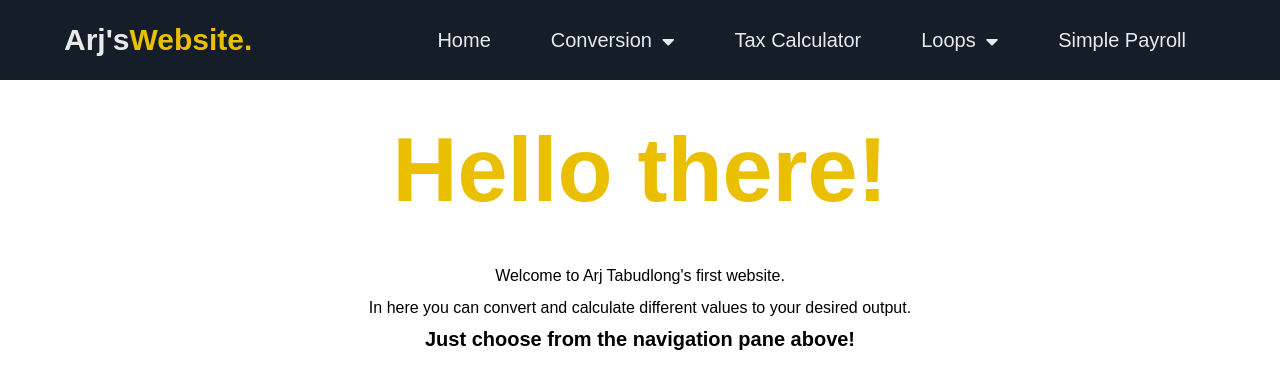
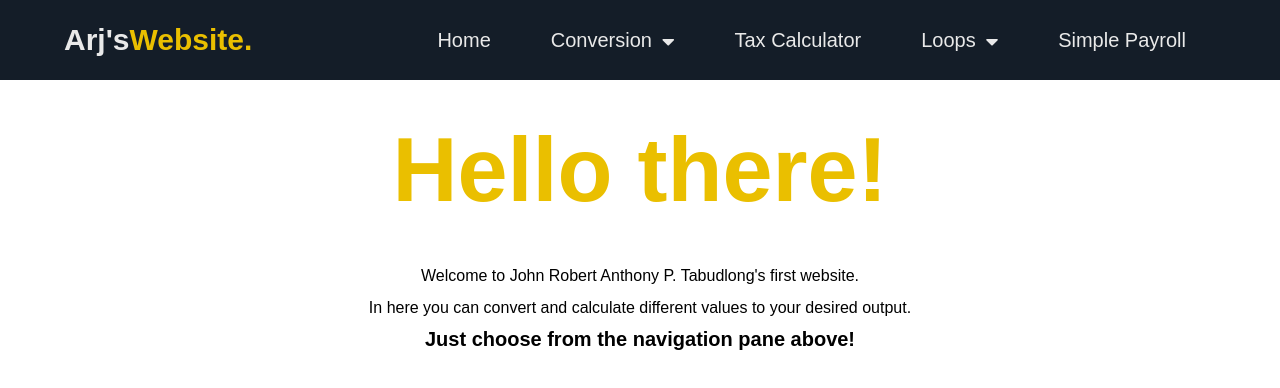
Before and after one commit to ArjTabudlong/ArjTabudlong.github.io, a plain HTML site: page index.html in a window 1280 px wide. Drawn offline with Linux system fonts and the light colour scheme.

Commit message:
Update index.html

```diff
--- a/index.html
+++ b/index.html
@@ -46,7 +46,7 @@
 
     <h1>Hello there!</h1>
 
-    <p class="intro">Welcome to Arj Tabudlong's first website.</p>
+    <p class="intro">Welcome to John Robert Anthony P. Tabudlong's first website.</p>
     <p class="intro">
       In here you can convert and calculate different values to your desired
       output.
```
